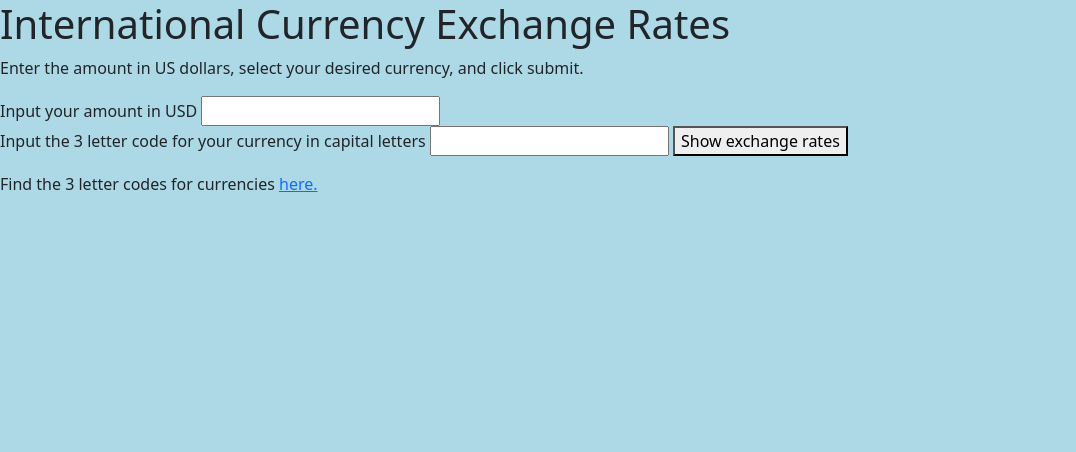
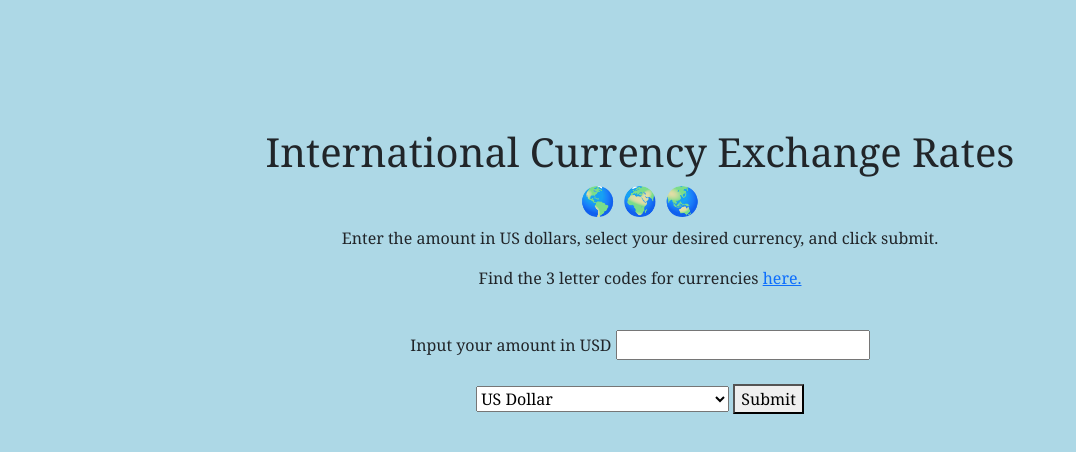
Before and after one commit to SarahAndyshak/currency-exchange, a website built with webpack: page src/index.html in a window 1280 px wide. Shown: the whole page, without its empty margins (0-1076 px from the left). Built offline with nearby package versions, Linux system fonts and the light colour scheme.

Commit message:
Add more countries to dropdown menu on index.html, add style to body in styles.css.

```diff
--- a/src/css/styles.css
+++ b/src/css/styles.css
@@ -1,3 +1,6 @@
 body {
   background-color: lightblue;
+  text-align: center;
+  font-family: Georgia, 'Times New Roman', Times, serif;
+  margin: 10%;
 }
--- a/src/index.html
+++ b/src/index.html
@@ -4,28 +4,48 @@
   <title>International Currency Exchange</title>
 <body>
   <h1>International Currency Exchange Rates</h1>
+  <h3> 🌎 🌍 🌏 </h3>
   <p>Enter the amount in US dollars, select your desired currency, and click submit.</p>
+  <p>Find the 3 letter codes for currencies <a href="https://en.wikipedia.org/wiki/ISO_4217">here.</a></p><br>
   <form id="currency-form">
     <label for="number-input">Input your amount in USD</label>
-    <input id="number-input" type="number"><br>
+    <input id="number-input" type="number"><br><br>
 
     <!-- Using dropdown menu -->
-    <!-- <select id="currency-type">
+    <select id="currency-type">
       <option value="USD">US Dollar</option>
+      <option value="AUD">Australian Dollar</option>
+      <option value="BAM">Bosnia and Herzegovina Mark</option>
       <option value="CAD">Canadian Dollar</option>
       <option value="CZK">Czech Koruna</option>
+      <option value="DKK">Danish Krone</option>
       <option value="EUR">Euro</option>
+      <option value="FJD">Fiji Dollar</option>
       <option value="GBP">Pound Sterling</option>
+      <option value="HNL">Honduran Lempira</option>
+      <option value="INR">Indian Rupee</option>
+      <option value="JPY">Japanese Yen</option>
+      <option value="KRW">South Korean Won</option>
+      <option value="LSL">Lesotho Loti</option>
+      <option value="MXN">Mexican Peso</option>
+      <option value="NOK">Norwegian Krone</option>
+      <option value="OMR">Omani Rial</option>
+      <option value="PLN">Polish Złoty</option>
+      <option value="RWF">Rwandan Franc</option>
+      <option value="SEK">Swedish Krona</option>
+      <option value="TJS">Tajikistani Somoni</option>
       <option value="UAH">Ukrainian Hryvnia</option>
-    </select> -->
+      <option value="VUV">Vanuatu Vatu</option>
+      <option value="YER">Yemeni Rial</option>
+      <option value="ZWL">Zimbabwean Dollar</option>
+    </select>
 
-    <!-- Using enter form -->
-    <label for="currency-type">Input the 3 letter code for your currency in capital letters</label>
-    <input id="currency-type" type="text">
+    <!-- Using text entry form to check errors-->
+    <!-- <label for="currency-type">Input the 3 letter code for your currency in capital letters</label>
+    <input id="currency-type" type="text"> -->
 
-    <button type="submit" id="exchange-button">Show exchange rates</button>
+    <button type="submit" id="exchange-button">Submit</button><br><br>
     <div id="showExchangeRates"></div>
   </form>
-  <p>Find the 3 letter codes for currencies <a href="https://en.wikipedia.org/wiki/ISO_4217">here.</a></p>
 </body>
 </html>
--- a/src/index.js
+++ b/src/index.js
@@ -23,7 +23,7 @@ function printElements(response) {
 }
 
 function printError() {
-  document.querySelector('#showExchangeRates').innerText = `There was an error: please enter a number above 0.`; // can't get response statusText to show up
+  document.querySelector('#showExchangeRates').innerText = `There was an error. Please enter a number above 0 or a valid 3 letter currency code. Please check your currency code using the link below.`; // can't get response statusText to show up
 }
 
 function handleFormSubmission(event) {
```
